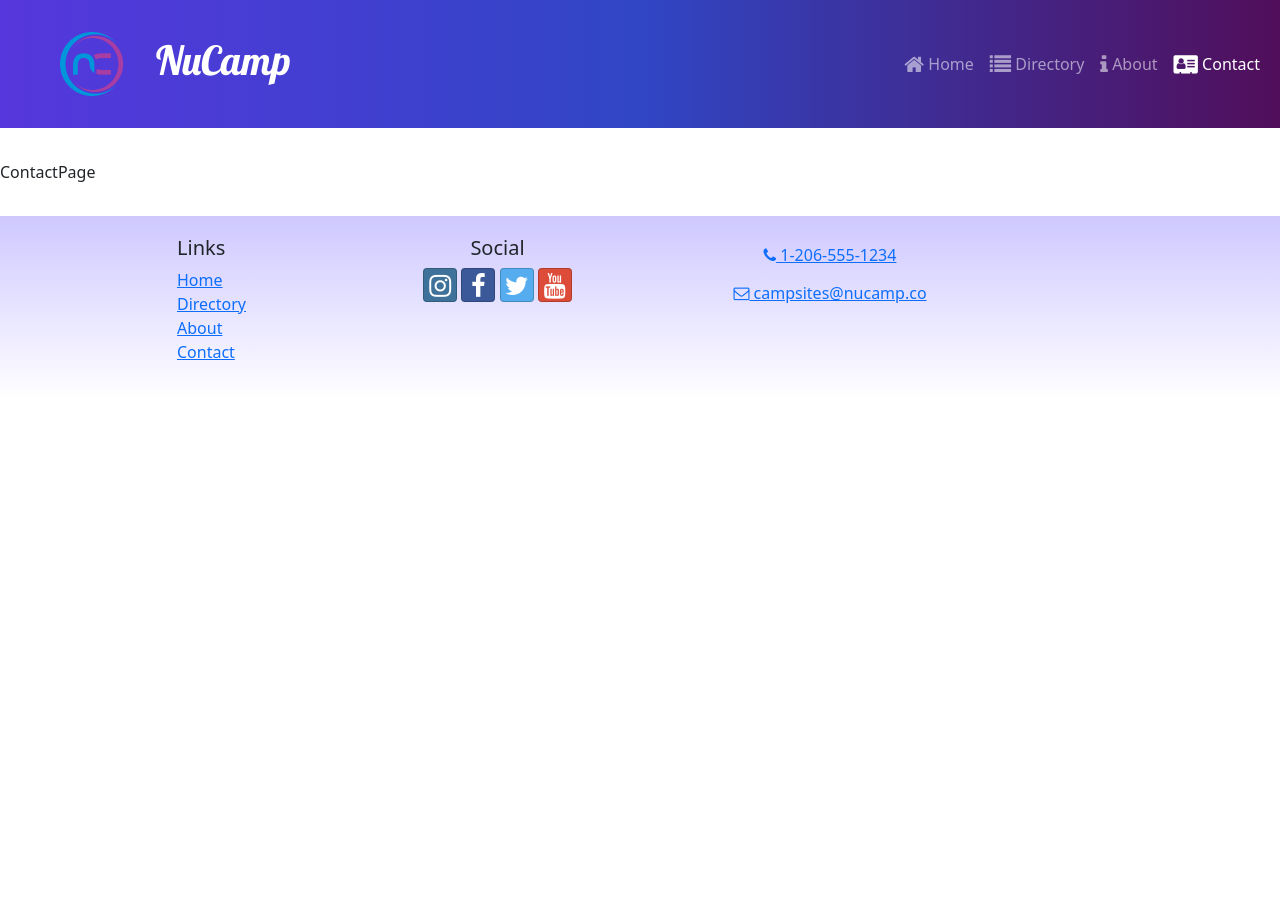
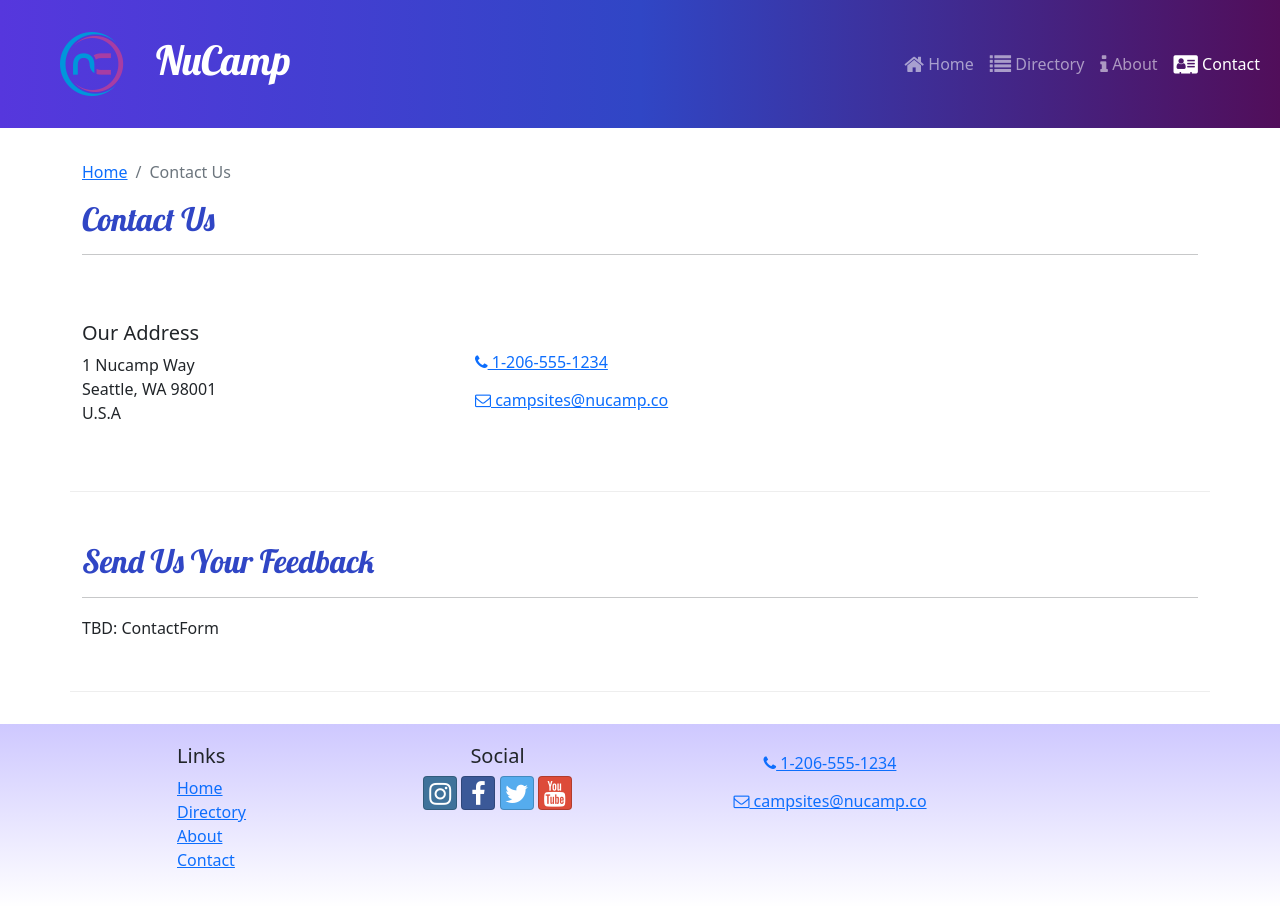
Before and after one commit to chikaosuagwu/React-Nucamp-site, a React (Create React App) app: page /contact in a window 1280 px wide. Before the commit the page ends 800 px from the top, so only its background shows below. Built offline with nearby package versions, Linux system fonts and the light colour scheme.

Commit message:
ContactPage

```diff
--- a/src/pages/ContactPage.js
+++ b/src/pages/ContactPage.js
@@ -1,10 +1,43 @@
-
+import { Container, Row, Col } from "reactstrap";
+import SubHeader from "../components/SubHeader";
 
 const ContactPage = () => {
     return (
-        <div>
-            ContactPage
-        </div>
+        <Container>
+            <SubHeader  current='Contact Us'/>
+            <Row className="row-content align-items-center">
+                <Col sm='4'>
+                    <h5>Our Address</h5>
+                    <address>
+                        1 Nucamp Way
+                        <br />
+                        Seattle, WA 98001
+                        <br />
+                        U.S.A
+                    </address>
+                </Col>
+
+                <Col>
+                    <a role='button' className="btn btn-link" href='tel:+12065551234'>
+                        <i className="fa fa-phone" /> 1-206-555-1234
+                    </a>
+                    <br />
+                    <a role='button' className="btn btn-link" href='mailto:fakeemail@fakeemail.co'>
+                        <i className="fa fa-envelope-o" /> campsites@nucamp.co
+                    </a>
+                </Col>
+            </Row>
+            <Row className="row-content">
+                <Col xs='12'>
+                    <h2>Send Us Your Feedback</h2>
+                    <hr />
+                </Col>
+
+                <Col md='10'>
+                    TBD: ContactForm
+                </Col>
+            </Row>
+        </Container>
     )
 }
 
```
